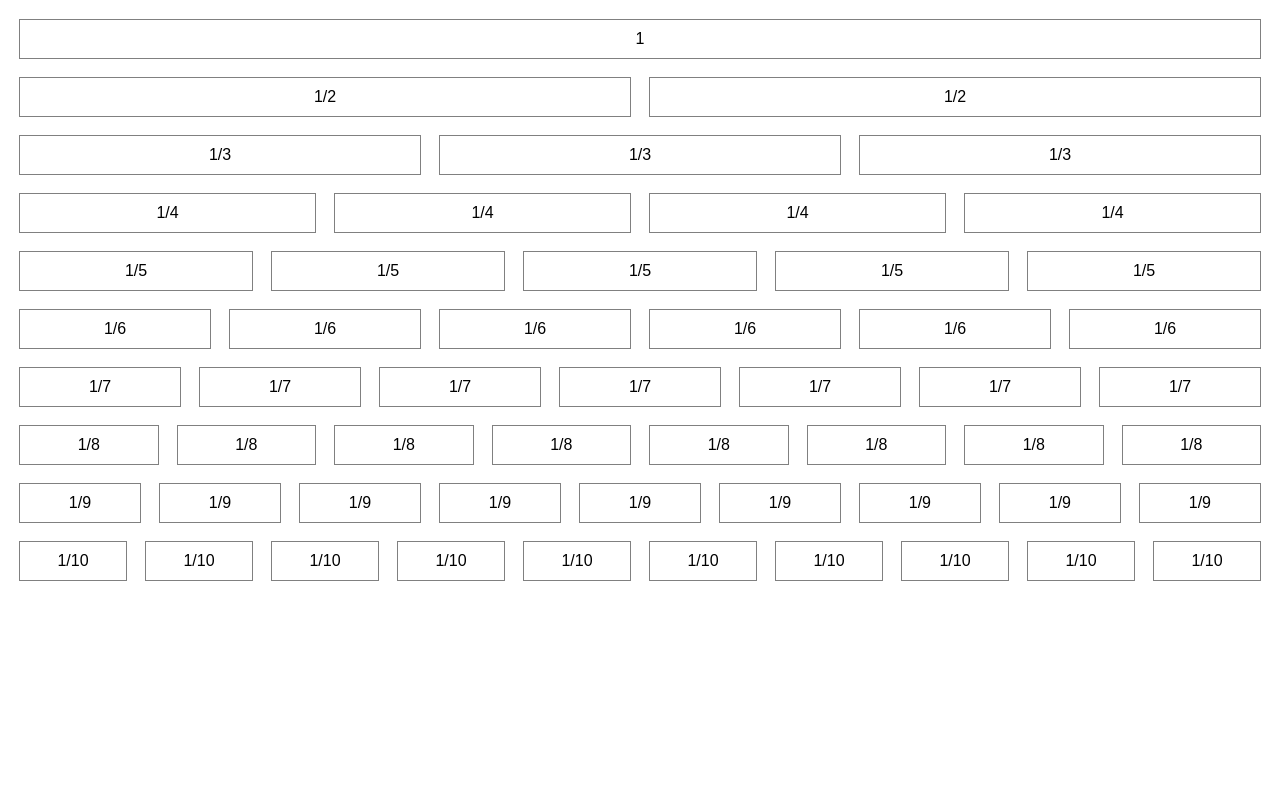
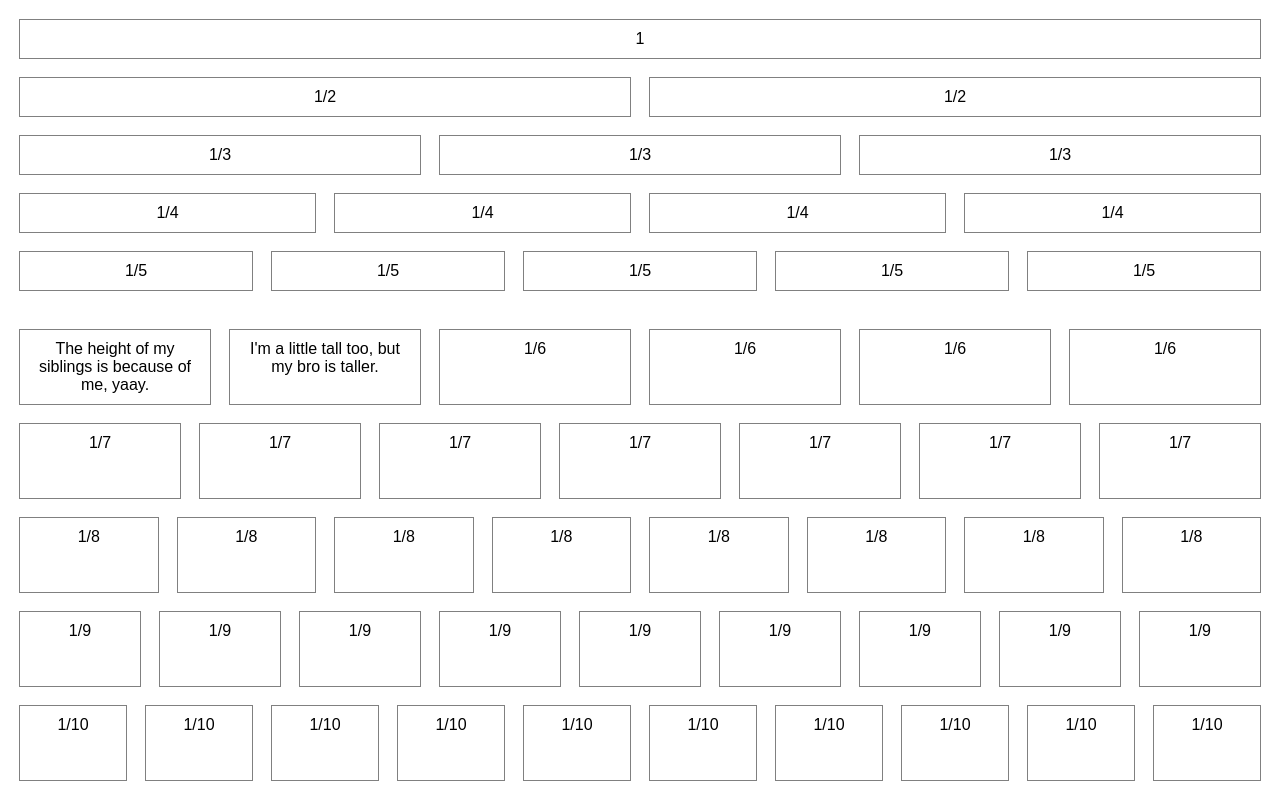
Before and after one commit to AnandChowdhary/one-grid, a plain HTML site: page index.html in a window 1280 px wide. Drawn offline with Linux system fonts and the light colour scheme.

Commit message:
Height JS

```diff
--- a/index.html
+++ b/index.html
@@ -55,8 +55,12 @@
 			<div class="one fifth">1/5</div>
 			<div class="one fifth">1/5</div>
 
-			<div class="one sixth">1/6</div>
-			<div class="one sixth">1/6</div>
+		</div>
+
+		<div class="container">
+
+			<div class="one sixth">The height of my siblings is because of me, yaay.</div>
+			<div class="one sixth">I'm a little tall too, but my bro is taller.</div>
 			<div class="one sixth">1/6</div>
 			<div class="one sixth">1/6</div>
 			<div class="one sixth">1/6</div>
@@ -100,7 +104,7 @@
 			<div class="one tenth">1/10</div>
 			<div class="one tenth">1/10</div>
 
-		</div>
+		</diV>
 
 	</body>
 
--- a/one.js
+++ b/one.js
@@ -3,6 +3,19 @@ function one() {
 	for (i = 0; i < g; i++) {
 		var current = document.querySelectorAll(".one")[i].innerHTML;
 		document.querySelectorAll(".one")[i].innerHTML = "<div class='-one'>" + current + "</div>";
+	}
+	var h = document.querySelectorAll(".container");
+	for (i = 0; i < h.length; i++) {
+		var maxHeight = 0;
+		var elts = document.querySelectorAll(".container")[i].querySelectorAll(".one");
+		for (j = 0; j < elts.length; j++) {
+			if (maxHeight < elts[j].querySelector(".-one").offsetHeight) {
+				maxHeight = elts[j].querySelector(".-one").offsetHeight;
+			}
+		}
+		for (j = 0; j < elts.length; j++) {
+			elts[j].querySelector(".-one").style.height = maxHeight + "px";
+		}
 	}
 }
 
```
Also changed, not shown: one.min.js (deleted), 1 other file.
